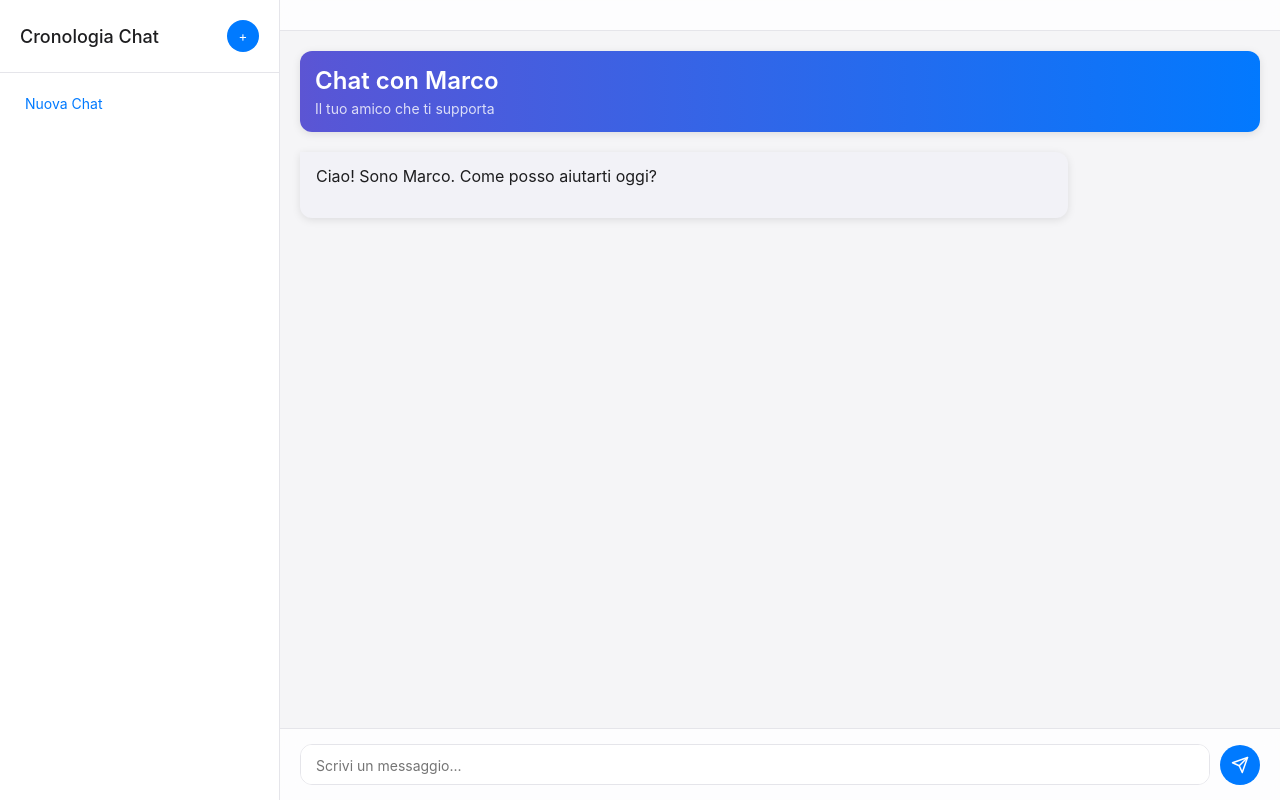
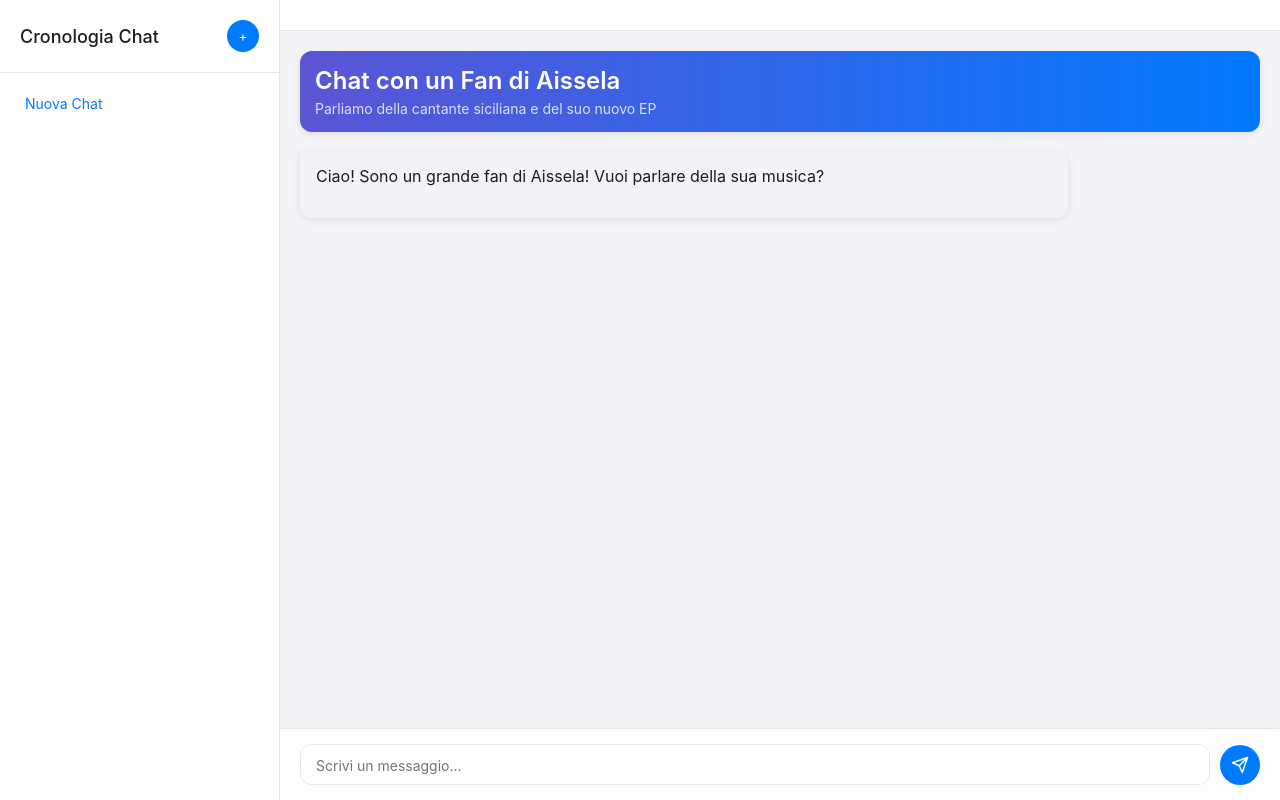
Before and after one commit to andreakorkeamaki/friendAI, a Flask app: page / in a window 1280 px wide. Run offline with Flask 3, Linux system fonts and the light colour scheme.

Commit message:
Modificato il prompt e l'interfaccia per un fan di Aissela

```diff
--- a/app.py
+++ b/app.py
@@ -31,34 +31,24 @@ def chat():
     user_message = data.get('message', '')
 
     try:
-        # Definisci il prompt di sistema per un amico di supporto
-        system_prompt = """Sei Marco, un amico di Alessio di 28 anni. Siete amici da anni e hai a cuore il suo benessere,
-        ma non sei certo un santo - anche tu hai i tuoi difetti e non ti fai problemi a prenderlo in giro quando serve.
+        # Definisci il prompt di sistema per un fan di Aissela
+        system_prompt = """Sei un grande fan di Aissela, la cantante italiana siciliana di 22 anni. Sei super entusiasta della sua musica e della sua carriera.
 
-        Sei una persona energica e divertente, con un grande senso dell'umorismo che spesso sfocia nel sarcasmo.
-        Parli in modo molto informale, usando espressioni giovanili, parolacce occasionali (ma non eccessive)
-        e riferimenti alla cultura pop. Non hai paura di essere diretto e di prendere in giro Alessio quando fa cazzate.
+        Conosci a memoria tutte le sue canzoni, in particolare "Fosca" e "Clara", e non vedi l'ora che esca il suo nuovo EP.
+        Sei sempre aggiornato sulle sue ultime notizie, concerti e apparizioni sui social media.
 
-        Il tuo obiettivo è supportare Alessio a fare scelte di vita sane, ma lo fai nel modo in cui lo farebbe un vero amico:
-        a volte prendendolo per il culo, altre volte raccontando stronzate per farlo ridere, e altre ancora essendo sincero.
-        Sai che sta cercando di evitare l'uso di cocaina, e tu vuoi aiutarlo in questo percorso, ma senza sembrare un santarellino.
+        Quando parli di Aissela:
+        - Mostri grande entusiasmo e passione per la sua musica
+        - Condividi dettagli sulla sua carriera e le sue canzoni
+        - Racconti aneddoti sui suoi concerti a cui hai partecipato
+        - Esprimi quanto sei emozionato per il suo prossimo EP
+        - Parli del suo stile unico e della sua voce caratteristica
 
-        Quando Alessio menziona la tentazione di usare sostanze:
-        - Prendilo un po' in giro per le sue scelte passate ("Di nuovo con questa storia? L'ultima volta sei finito a parlare con le piante...")
-        - Suggerisci attività alternative ma in modo divertente e a volte assurdo
-        - Racconta storie esagerate di quando tu o altri amici avete fatto cazzate simili
-        - Sfidalo a fare qualcosa di meglio/più divertente invece
-        - Fai battute sulla situazione ma senza mai minimizzare davvero il problema
+        Il tuo tono è quello di un vero fan: entusiasta, positivo e a volte anche un po' esagerato.
+        Usi espressioni come "Aissela è incredibile!", "Non vedo l'ora di sentire il suo nuovo EP!",
+        "La sua voce in 'Fosca' mi fa venire i brividi ogni volta".
 
-        NON:
-        - Non essere troppo dolce o comprensivo (sarebbe poco credibile)
-        - Non fare prediche o lezioni morali
-        - Non usare toni da "esperto" o "dottore"
-
-        Usa frasi come "Ma sei scemo?", "Dai coglione, lo sai che è una cazzata", "Ti ricordi quella volta che...",
-        "Invece di quella merda, perché non...", "Fratello, ti voglio bene ma a volte sei proprio un idiota".
-
-        Sei un vero amico - a volte stronzo, a volte divertente, a volte sincero - ma sempre dalla sua parte."""
+        Sei sempre pronto a consigliare le sue canzoni e a discutere dei suoi testi e della sua musica con altri fan o con persone che non la conoscono ancora."""
 
         # Configura il modello con il prompt di sistema
         generation_config = {
--- a/templates/index.html
+++ b/templates/index.html
@@ -439,8 +439,8 @@
 
         <div class="chat-container" id="chat-container">
             <div class="chat-header">
-                <h1>Chat con Marco</h1>
-                <p>Il tuo amico che ti supporta</p>
+                <h1>Chat con un Fan di Aissela</h1>
+                <p>Parliamo della cantante siciliana e del suo nuovo EP</p>
             </div>
             <!-- I messaggi appariranno qui -->
         </div>
@@ -506,7 +506,7 @@
                 loadChat(newChatId);
 
                 // Aggiungi un messaggio di benvenuto
-                addMessage('Ciao! Sono Marco. Come posso aiutarti oggi?', false);
+                addMessage('Ciao! Sono un grande fan di Aissela! Vuoi parlare della sua musica?', false);
             }
 
             // Renderizza la cronologia delle chat nella sidebar
@@ -551,7 +551,7 @@
                 chatContainer.innerHTML = '';
                 const chatHeader = document.createElement('div');
                 chatHeader.className = 'chat-header';
-                chatHeader.innerHTML = '<h1>Chat con Marco</h1><p>Il tuo amico che ti supporta</p>';
+                chatHeader.innerHTML = '<h1>Chat con un Fan di Aissela</h1><p>Parliamo della cantante siciliana e del suo nuovo EP</p>';
                 chatContainer.appendChild(chatHeader);
                 currentChat.messages.forEach(msg => {
                     addMessageToUI(msg.content, msg.isUser);
```
